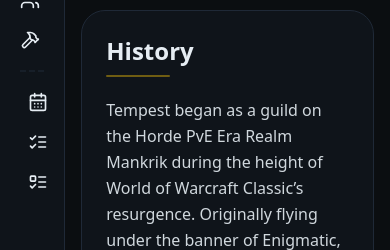
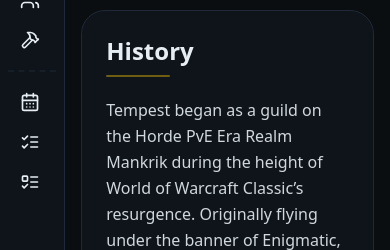
Before and after one commit to naptholomew/tempest-guild, a React (Vite) app: page / in a window 390 px wide. Shown: the part 175-425 px from the top of the page. Built offline with nearby package versions, Linux system fonts and the light colour scheme; no server answers.

Commit message:
Update Sidebar.tsx

```diff
--- a/src/components/Sidebar/Sidebar.tsx
+++ b/src/components/Sidebar/Sidebar.tsx
@@ -33,18 +33,14 @@ function isMobileViewport() {
 }
 
 export default function Sidebar() {
-  // Initial state:
-  // - If there's a saved preference, use it.
-  // - Otherwise, default to collapsed on mobile, expanded on desktop.
   const [collapsed, setCollapsed] = useState<boolean>(() => {
     if (typeof window === 'undefined') return false
     const raw = window.localStorage.getItem('tempest.sidebar.collapsed')
     if (raw === '1') return true
     if (raw === '0') return false
-    return isMobileViewport() // default on first load
+    return isMobileViewport()
   })
 
-  // Persist on change
   useEffect(() => {
     try {
       window.localStorage.setItem('tempest.sidebar.collapsed', collapsed ? '1' : '0')
@@ -69,7 +65,7 @@ export default function Sidebar() {
         </button>
         {!collapsed && (
           <div className="flex-1 text-center font-extrabold tracking-wide text-lg">
-            {/* (intentionally blank — you removed the <Tempest> title) */}
+            {/* (intentionally blank — title removed) */}
           </div>
         )}
       </div>
@@ -107,14 +103,19 @@ export default function Sidebar() {
             </li>
           ))}
 
-          {/* Decorative, inset divider below Crafting Recipes */}
+          {/* Decorative, inset divider below Crafting Recipes (inset only when expanded) */}
           <li aria-hidden="true">
-            <hr className="my-3 mx-3 border-t-2 border-dashed border-skin-base/50" />
+            <hr
+              className={clsx(
+                'my-3 border-t-2 border-dashed border-skin-base/50',
+                !collapsed && 'mx-3'
+              )}
+            />
           </li>
 
-          {/* Nested extra links (slightly indented & smaller font) */}
+          {/* Nested extra links (indent only when expanded; smaller font) */}
           {EXTRA_LINKS.map(({ to, label, icon: Icon }, idx) => (
-            <li key={to} className={clsx('ml-2', idx === 0 && 'mt-1')}>
+            <li key={to} className={clsx(!collapsed && 'ml-2', idx === 0 && 'mt-1')}>
               <a
                 href={to}
                 target="_blank"
```
